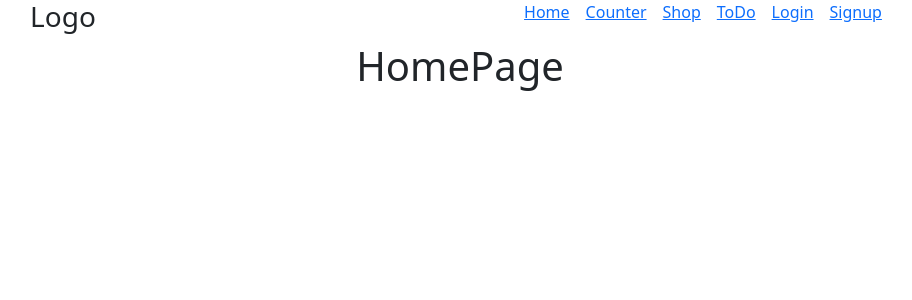
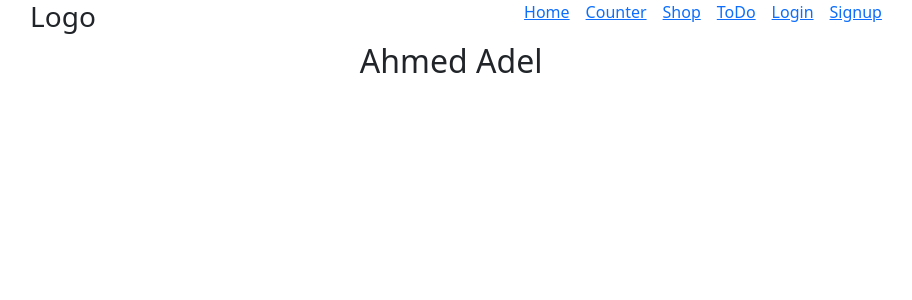
Before and after one commit to ahmed45adel/github.io-react-projects, a React (Create React App) app: page / in a window 1280 px wide. Shown: the top 300 px of the page, without its empty margins (180-1092 px from the left). Built offline with nearby package versions, Linux system fonts and the light colour scheme.

Commit message:
added a cool text in HomePage

```diff
--- a/package.json
+++ b/package.json
@@ -14,6 +14,7 @@
     "react-redux": "^7.2.5",
     "react-router-dom": "^5.3.0",
     "react-scripts": "4.0.3",
+    "react-typical": "^0.1.3",
     "redux": "^4.1.1",
     "web-vitals": "^1.1.2",
     "yup": "^0.32.11"
--- a/src/components/HomePage/HomePage.jsx
+++ b/src/components/HomePage/HomePage.jsx
@@ -1,9 +1,11 @@
-import React from 'react'
+import Typical from 'react-typical'
 
 export const HomePage = () => {
     return (
-        <div>
-            <h1>HomePage</h1>
-        </div>
+        <Typical
+            steps={['Hello', 1000, 'My Name is', 1000, 'Ahmed Adel', 1000]}
+            loop={1}
+            wrapper="h2"
+        />
     )
 }
```
Also changed, not shown: 1 other file (tests, documents, lock files or other folders).
